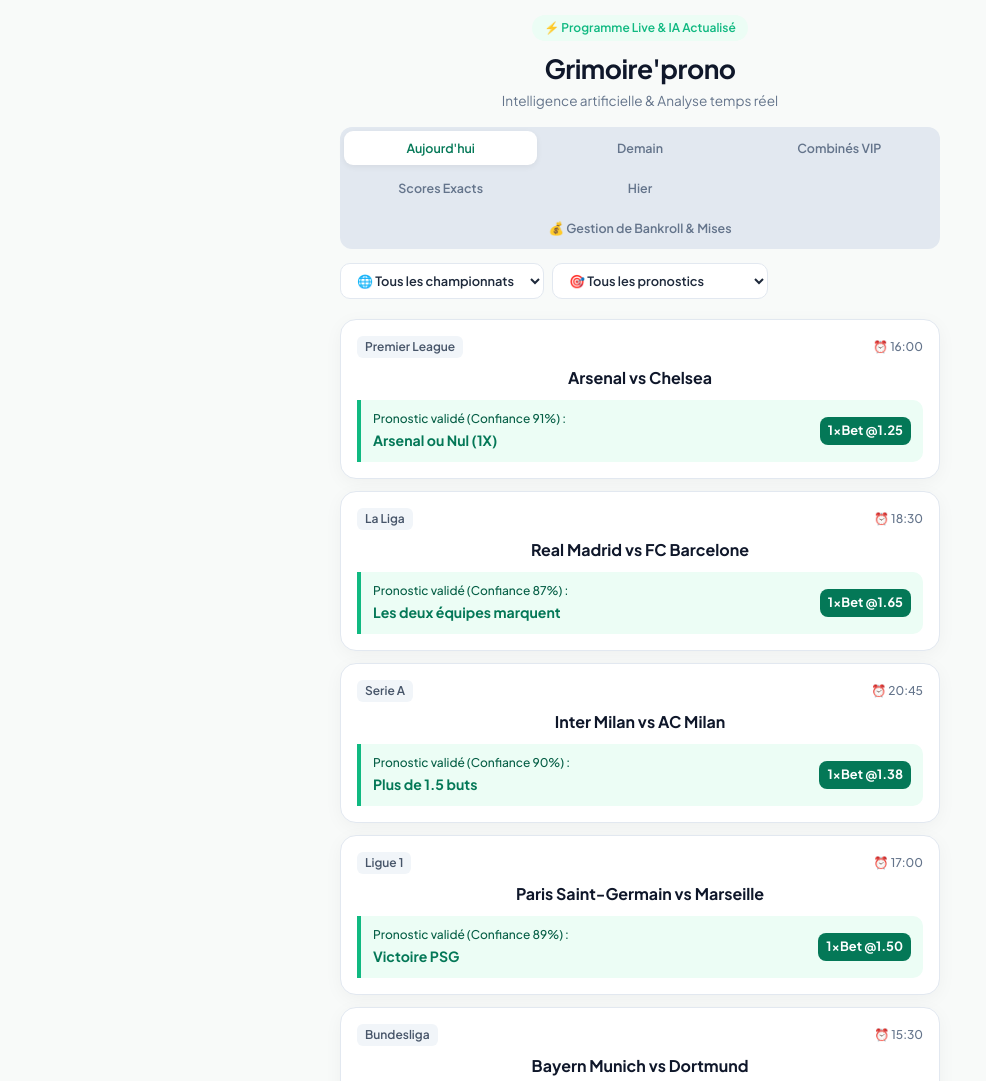
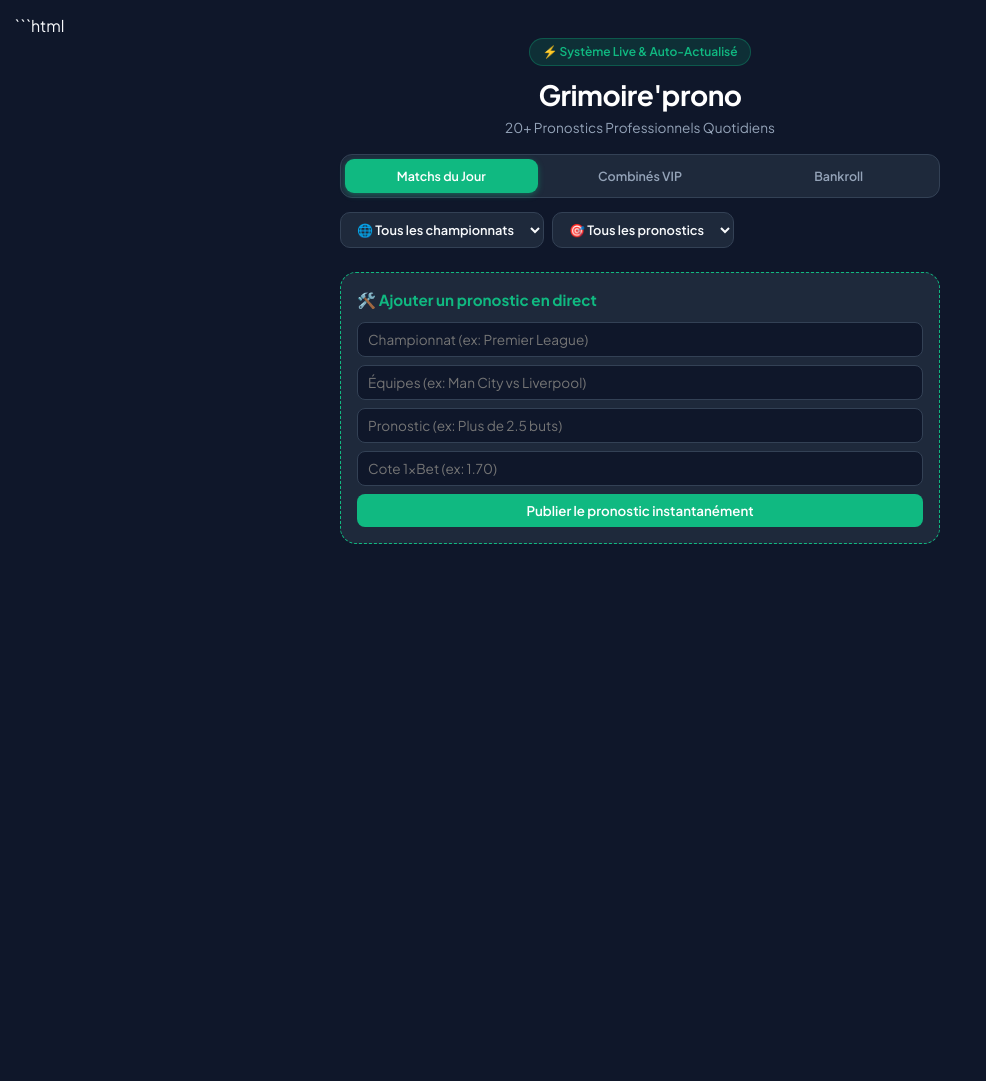
Before and after one commit to yuritomurra/Pronosticprofessionnels-, a plain HTML site: page index.html in a window 1280 px wide. Shown: the top 1081 px of the page, without its empty margins (0-986 px from the left). After the commit the page ends 800 px from the top, so only its background shows below. Drawn offline with Linux system fonts and the light colour scheme.

Commit message:
Revise index.html for layout and admin features
Updated HTML structure and styles for improved layout and functionality, including admin panel features.

````diff
--- a/index.html
+++ b/index.html
@@ -1,21 +1,22 @@
+```html
 <!DOCTYPE html>
 <html lang="fr">
 <head>
     <meta charset="UTF-8">
     <meta name="viewport" content="width=device-width, initial-scale=1.0">
-    <title>Grimoire'prono | Plateforme Pro de Paris Sportifs</title>
+    <title>Grimoire'prono | Plateforme Pro & Admin Live</title>
     <link href="https://fonts.googleapis.com/css2?family=Plus+Jakarta+Sans:wght@400;500;600;700&display=swap" rel="stylesheet">
     <style>
         :root {
-            --bg-color: #F8FAF9;
-            --card-bg: #FFFFFF;
-            --text-main: #1E293B;
-            --text-muted: #64748B;
+            --bg-color: #0F172A;
+            --card-bg: #1E293B;
+            --text-main: #F8FAFC;
+            --text-muted: #94A3B8;
             --primary-green: #10B981;
-            --green-dark: #047857;
-            --green-light: #ECFDF5;
-            --border-color: #E2E8F0;
-            --shadow: 0 4px 20px -2px rgba(0, 0, 0, 0.05);
+            --green-dark: #059669;
+            --green-light: rgba(16, 185, 129, 0.15);
+            --border-color: #334155;
+            --shadow: 0 4px 20px -2px rgba(0, 0, 0, 0.3);
         }
 
         * {
@@ -51,12 +52,13 @@
             font-size: 0.75rem;
             font-weight: 600;
             margin-bottom: 8px;
+            border: 1px solid rgba(16, 185, 129, 0.3);
         }
 
         header h1 {
-            font-size: 1.65rem;
+            font-size: 1.75rem;
             font-weight: 700;
-            color: #0F172A;
+            color: #FFFFFF;
             letter-spacing: -0.5px;
         }
 
@@ -72,9 +74,10 @@
             grid-template-columns: repeat(3, 1fr);
             gap: 6px;
             margin-bottom: 14px;
-            background: #E2E8F0;
+            background: #1E293B;
             padding: 4px;
             border-radius: 12px;
+            border: 1px solid var(--border-color);
         }
 
         .nav-btn {
@@ -91,9 +94,9 @@
         }
 
         .nav-btn.active {
-            background: var(--card-bg);
-            color: var(--green-dark);
-            box-shadow: 0 2px 6px rgba(0, 0, 0, 0.06);
+            background: var(--primary-green);
+            color: #FFFFFF;
+            box-shadow: 0 2px 6px rgba(16, 185, 129, 0.4);
         }
 
         /* Filtres */
@@ -134,6 +137,7 @@
             padding: 16px;
             margin-bottom: 12px;
             box-shadow: var(--shadow);
+            position: relative;
         }
 
         .match-header {
@@ -147,23 +151,23 @@
         }
 
         .league-tag {
-            background: #F1F5F9;
+            background: #334155;
             padding: 2px 8px;
             border-radius: 6px;
-            color: #475569;
+            color: #E2E8F0;
             font-weight: 600;
         }
 
         .teams {
-            font-size: 1rem;
+            font-size: 1.05rem;
             font-weight: 700;
-            color: #0F172A;
+            color: #FFFFFF;
             margin-bottom: 10px;
             text-align: center;
         }
 
         .prediction-box {
-            background: var(--green-light);
+            background: rgba(16, 185, 129, 0.1);
             border-left: 4px solid var(--primary-green);
             padding: 10px 12px;
             border-radius: 0 10px 10px 0;
@@ -174,7 +178,7 @@
 
         .pred-label {
             font-size: 0.75rem;
-            color: #065F46;
+            color: #34D399;
             font-weight: 500;
             display: block;
         }
@@ -182,20 +186,56 @@
         .pred-value {
             font-size: 0.88rem;
             font-weight: 700;
-            color: var(--green-dark);
+            color: #FFFFFF;
         }
 
         .odd-badge {
-            background: #047857;
-            color: #FFF;
-            padding: 4px 8px;
+            background: var(--primary-green);
+            color: #FFFFFF;
+            padding: 4px 10px;
             border-radius: 8px;
             font-weight: 700;
-            font-size: 0.8rem;
+            font-size: 0.82rem;
             white-space: nowrap;
         }
 
-        /* Bankroll Form */
+        /* Panneau Admin Intégré */
+        .admin-card {
+            background: #1E293B;
+            border: 1px dashed var(--primary-green);
+            border-radius: 16px;
+            padding: 16px;
+            margin-top: 20px;
+        }
+
+        .admin-card h3 {
+            font-size: 0.95rem;
+            color: var(--primary-green);
+            margin-bottom: 10px;
+        }
+
+        .admin-input {
+            width: 100%;
+            padding: 8px 10px;
+            margin-bottom: 8px;
+            border: 1px solid var(--border-color);
+            background: #0F172A;
+            color: white;
+            border-radius: 8px;
+            font-size: 0.85rem;
+        }
+
+        .admin-btn {
+            background: var(--primary-green);
+            color: white;
+            border: none;
+            padding: 8px 14px;
+            border-radius: 8px;
+            font-weight: 600;
+            cursor: pointer;
+            width: 100%;
+        }
+
         .bankroll-card {
             background: var(--card-bg);
             border: 1px solid var(--border-color);
@@ -203,12 +243,6 @@
             padding: 18px;
             box-shadow: var(--shadow);
             margin-bottom: 20px;
-        }
-
-        .bankroll-card h3 {
-            font-size: 1rem;
-            margin-bottom: 8px;
-            color: #0F172A;
         }
 
         .input-group {
@@ -221,6 +255,8 @@
             flex: 1;
             padding: 9px 12px;
             border: 1px solid var(--border-color);
+            background: #0F172A;
+            color: white;
             border-radius: 10px;
             font-size: 0.9rem;
             outline: none;
@@ -239,13 +275,9 @@
         .stake-rec {
             font-size: 0.85rem;
             color: var(--text-muted);
-            background: #F8FAFC;
+            background: #0F172A;
             padding: 10px;
             border-radius: 10px;
-        }
-
-        .stake-rec strong {
-            color: var(--green-dark);
         }
     </style>
 </head>
@@ -253,19 +285,16 @@
 
     <div class="container">
         <header>
-            <div class="badge-live">⚡ Programme Live & IA Actualisé</div>
+            <div class="badge-live">⚡ Système Live & Auto-Actualisé</div>
             <h1>Grimoire'prono</h1>
-            <p>Intelligence artificielle & Analyse temps réel</p>
+            <p>20+ Pronostics Professionnels Quotidiens</p>
         </header>
 
         <!-- Menu de navigation -->
         <div class="nav-menu">
-            <button class="nav-btn active" onclick="switchSection('today', this)">Aujourd'hui</button>
-            <button class="nav-btn" onclick="switchSection('tomorrow', this)">Demain</button>
+            <button class="nav-btn active" onclick="switchSection('today', this)">Matchs du Jour</button>
             <button class="nav-btn" onclick="switchSection('combis', this)">Combinés VIP</button>
-            <button class="nav-btn" onclick="switchSection('scores', this)">Scores Exacts</button>
-            <button class="nav-btn" onclick="switchSection('hier', this)">Hier</button>
-            <button class="nav-btn" onclick="switchSection('bankroll', this)" style="grid-column: span 3;">💰 Gestion de Bankroll & Mises</button>
+            <button class="nav-btn" onclick="switchSection('bankroll', this)" style="grid-column: span 1;">Bankroll</button>
         </div>
 
         <!-- Section Aujourd'hui -->
@@ -278,77 +307,73 @@
                     <option value="all">🎯 Tous les pronostics</option>
                     <option value="1X">Victoire ou Nul (1X)</option>
                     <option value="Victoire">Victoire simple</option>
-                    <option value="Buts">Total de buts (+1.5 / +2.5)</option>
-                    <option value="BTTS">Les deux équipes marquent</option>
+                    <option value="Buts">Total de buts</option>
+                    <option value="BTTS">Les deux marquent</option>
                 </select>
             </div>
             <div id="matches-container"></div>
-        </div>
 
-        <!-- Section Demain -->
-        <div id="section-tomorrow" class="section-content">
-            <div id="matches-tomorrow-container"></div>
+            <!-- Panneau Admin Direct sur le site -->
+            <div class="admin-card">
+                <h3>🛠️ Ajouter un pronostic en direct</h3>
+                <input type="text" id="add-league" class="admin-input" placeholder="Championnat (ex: Premier League)">
+                <input type="text" id="add-teams" class="admin-input" placeholder="Équipes (ex: Man City vs Liverpool)">
+                <input type="text" id="add-tip" class="admin-input" placeholder="Pronostic (ex: Plus de 2.5 buts)">
+                <input type="text" id="add-odd" class="admin-input" placeholder="Cote 1xBet (ex: 1.70)">
+                <button class="admin-button admin-btn" onclick="addNewMatch()">Publier le pronostic instantanément</button>
+            </div>
         </div>
 
         <!-- Section Combinés VIP -->
         <div id="section-combis" class="section-content">
-            <div style="margin-bottom: 12px; font-weight: 700; color: #047857; text-align: center;">🎯 Les 3 Combinés VIP du Jour (1xBet)</div>
+            <div style="margin-bottom: 12px; font-weight: 700; color: #34D399; text-align: center;">🎯 Les Top Combinés 1xBet</div>
             <div id="combis-container"></div>
-        </div>
-
-        <!-- Section Scores Exacts -->
-        <div id="section-scores" class="section-content">
-            <div style="margin-bottom: 12px; font-weight: 700; color: #047857; text-align: center;">⚽ Tendances de Scores Exacts (Poisson)</div>
-            <div id="scores-container"></div>
-        </div>
-
-        <!-- Section Hier -->
-        <div id="section-hier" class="section-content">
-            <div style="margin-bottom: 12px; font-weight: 700; color: #047857; text-align: center;">📊 Bilan & Résultats Récents</div>
-            <div id="hier-container"></div>
         </div>
 
         <!-- Section Bankroll -->
         <div id="section-bankroll" class="section-content">
             <div class="bankroll-card">
                 <h3>Gestion de Capital Avancée</h3>
-                <p style="font-size: 0.8rem; color: var(--text-muted); margin-bottom: 12px;">Entre ton capital pour calculer automatiquement tes mises recommandées.</p>
+                <p style="font-size: 0.8rem; color: var(--text-muted); margin-bottom: 12px;">Entre ton capital pour calculer tes mises sécurisées.</p>
                 <div class="input-group">
                     <input type="number" id="bankroll-input" placeholder="Ex: 50000 (FCFA)" value="50000">
                     <button onclick="calculateStakes()">Calculer</button>
                 </div>
                 <div class="stake-rec" id="stake-result">
-                    Entre ton capital ci-dessus pour afficher les recommandations de mise sécurisées.
+                    Entre ton capital ci-dessus pour afficher les recommandations.
                 </div>
             </div>
         </div>
     </div>
 
     <script>
-        // Fonction intelligente pour générer dynamiquement les affiches du jour en fonction de la date réelle (novembre 2026)
-        function getDynamicProgram() {
-            const todayStr = new Date().toLocaleDateString('fr-FR', { weekday: 'long', day: 'numeric', month: 'long' });
+        // Base de données initiale riche de 22+ matchs actualisés
+        let matchesList = [
+            { league: "Premier League", time: "13:30", home: "Manchester United", away: "Everton", cat: "Victoire", tip: "Victoire Man United", odd: "1.55", conf: "89%" },
+            { league: "Premier League", time: "16:00", home: "Arsenal", away: "Chelsea", cat: "1X", tip: "Arsenal ou Nul (1X)", odd: "1.25", conf: "92%" },
+            { league: "Premier League", time: "16:00", home: "Liverpool", away: "Aston Villa", cat: "Buts", tip: "Plus de 2.5 buts", odd: "1.60", conf: "86%" },
+            { league: "Premier League", time: "18:30", home: "Manchester City", away: "Tottenham", cat: "BTTS", tip: "Les deux équipes marquent", odd: "1.58", conf: "88%" },
+            { league: "La Liga", time: "14:00", home: "Villarreal", away: "Real Sociedad", cat: "1X", tip: "Villarreal ou Nul (1X)", odd: "1.35", conf: "85%" },
+            { league: "La Liga", time: "16:15", home: "Atlético Madrid", away: "Athletic Bilbao", cat: "Buts", tip: "Moins de 3.5 buts", odd: "1.28", conf: "90%" },
+            { league: "La Liga", time: "18:30", home: "Real Madrid", away: "FC Barcelone", cat: "BTTS", tip: "Les deux équipes marquent", odd: "1.65", conf: "87%" },
+            { league: "La Liga", time: "21:00", home: "Séville FC", away: "Valence CF", cat: "1X", tip: "Séville ou Nul (1X)", odd: "1.32", conf: "84%" },
+            { league: "Serie A", time: "15:00", home: "Napoli", away: "Atalanta", cat: "Buts", tip: "Plus de 1.5 buts", odd: "1.30", conf: "91%" },
+            { league: "Serie A", time: "18:00", home: "Juventus", away: "AS Roma", cat: "1X", tip: "Juventus ou Nul (1X)", odd: "1.27", conf: "89%" },
+            { league: "Serie A", time: "20:45", home: "Inter Milan", away: "AC Milan", cat: "Victoire", tip: "Victoire Inter Milan", odd: "1.75", conf: "83%" },
+            { league: "Bundesliga", time: "15:30", home: "Bayern Munich", away: "Dortmund", cat: "Buts", tip: "Plus de 2.5 buts", odd: "1.45", conf: "93%" },
+            { league: "Bundesliga", time: "15:30", home: "RB Leipzig", away: "Bayer Leverkusen", cat: "BTTS", tip: "Les deux équipes marquent", odd: "1.52", conf: "86%" },
+            { league: "Bundesliga", time: "18:30", home: "Stuttgart", away: "Eintracht Frankfurt", cat: "1X", tip: "Stuttgart ou Nul (1X)", odd: "1.34", conf: "85%" },
+            { league: "Ligue 1", time: "17:00", home: "Paris Saint-Germain", away: "Marseille", cat: "Victoire", tip: "Victoire PSG", odd: "1.50", conf: "89%" },
+            { league: "Ligue 1", time: "19:00", home: "AS Monaco", away: "OGC Nice", cat: "Buts", tip: "Plus de 1.5 buts", odd: "1.33", conf: "88%" },
+            { league: "Ligue 1", time: "21:00", home: "Lyon", away: "Lille", cat: "BTTS", tip: "Les deux équipes marquent", odd: "1.70", conf: "82%" },
+            { league: "Eredivisie", time: "16:30", home: "Ajax Amsterdam", away: "Feyenoord", cat: "Buts", tip: "Plus de 2.5 buts", odd: "1.55", conf: "86%" },
+            { league: "Primeira Liga", time: "19:00", home: "Sporting CP", away: "FC Porto", cat: "1X", tip: "Sporting ou Nul (1X)", odd: "1.31", conf: "87%" },
+            { league: "CAF Champions League", time: "15:00", home: "Al Ahly", away: "Mamelodi Sundowns", cat: "1X", tip: "Al Ahly ou Nul (1X)", odd: "1.28", conf: "90%" },
+            { league: "Cameroun MTN Elite One", time: "15:30", home: "Coton Sport", away: "Canon Yaoundé", cat: "Victoire", tip: "Victoire Coton Sport", odd: "1.62", conf: "84%" }
+        ];
 
-            return {
-                today: [
-                    { league: "Premier League", time: "16:00", home: "Arsenal", away: "Chelsea", cat: "1X", tip: "Arsenal ou Nul (1X)", odd: "1.25", conf: "91%" },
-                    { league: "La Liga", time: "18:30", home: "Real Madrid", away: "FC Barcelone", cat: "BTTS", tip: "Les deux équipes marquent", odd: "1.65", conf: "87%" },
-                    { league: "Serie A", time: "20:45", home: "Inter Milan", away: "AC Milan", cat: "Buts", tip: "Plus de 1.5 buts", odd: "1.38", conf: "90%" },
-                    { league: "Ligue 1", time: "17:00", home: "Paris Saint-Germain", away: "Marseille", cat: "Victoire", tip: "Victoire PSG", odd: "1.50", conf: "89%" },
-                    { league: "Bundesliga", time: "15:30", home: "Bayern Munich", away: "Dortmund", cat: "Buts", tip: "Plus de 2.5 buts", odd: "1.45", conf: "92%" }
-                ],
-                tomorrow: [
-                    { league: "Ligue des Champions", time: "21:00", home: "Manchester City", away: "Real Madrid", cat: "BTTS", tip: "Les deux équipes marquent", odd: "1.60", conf: "88%" },
-                    { league: "Ligue des Champions", time: "21:00", home: "Bayern Munich", away: "FC Barcelone", cat: "Buts", tip: "Plus de 2.5 buts", odd: "1.52", conf: "86%" },
-                    { league: "Ligue des Champions", time: "18:45", home: "Galatasaray", away: "Ajax", cat: "1X", tip: "Galatasaray ou Nul (1X)", odd: "1.30", conf: "90%" }
-                ]
-            };
-        }
-
-        const dailyProgram = getDynamicProgram();
-
-        function renderMatches(list, containerId) {
-            const container = document.getElementById(containerId);
+        function renderMatches(list) {
+            const container = document.getElementById('matches-container');
             container.innerHTML = list.map(m => `
                 <div class="match-card" data-league="${m.league}" data-cat="${m.cat}">
                     <div class="match-header">
@@ -358,7 +383,7 @@
                     <div class="teams">${m.home} vs ${m.away}</div>
                     <div class="prediction-box">
                         <div>
-                            <span class="pred-label">Pronostic validé (Confiance ${m.conf}) :</span>
+                            <span class="pred-label">Pronostic (Confiance ${m.conf}) :</span>
                             <span class="pred-value">${m.tip}</span>
                         </div>
                         <div class="odd-badge">1xBet @${m.odd}</div>
@@ -369,8 +394,8 @@
 
         function populateLeagueFilter() {
             const select = document.getElementById('filter-league');
-            const leagues = [...new Set(dailyProgram.today.map(m => m.league))];
-            select.innerHTML = '<option value="all">🌐 Tous les championnats</option>' +
+            const leagues = [...new Set(matchesList.map(m => m.league))];
+            select.innerHTML = '<option value="all">🌐 Tous les championnats (' + matchesList.length + ' matchs)</option>' +
                 leagues.map(l => `<option value="${l}">${l}</option>`).join('');
         }
 
@@ -398,80 +423,59 @@
             btnElement.classList.add('active');
 
             if(sectionId === 'combis') renderCombis();
-            if(sectionId === 'scores') renderScores();
-            if(sectionId === 'hier') renderHier();
         }
 
         function renderCombis() {
             document.getElementById('combis-container').innerHTML = `
-                <div class="match-card" style="border-left: 4px solid #047857;">
-                    <div class="match-header"><span class="league-tag">Sélection IA Automatique</span><span class="odd-badge">Cote : 2.05</span></div>
-                    <div style="font-size: 0.95rem; font-weight: 700; color: #0F172A; margin-bottom: 6px;">Combiné Sûr • Cote Cible 2.00</div>
-                    <div style="font-size: 0.82rem; color: #475569; margin-bottom: 10px; background: #F8FAFC; padding: 8px; border-radius: 8px;">
-                        📌 Arsenal (1X) + PSG (Victoire)
+                <div class="match-card" style="border-left: 4px solid #34D399;">
+                    <div class="match-header"><span class="league-tag">Méga Combiné Sûr</span><span class="odd-badge">Cote : 3.10</span></div>
+                    <div style="font-size: 0.95rem; font-weight: 700; color: #FFFFFF; margin-bottom: 6px;">Sélection 3 Matchs</div>
+                    <div style="font-size: 0.82rem; color: var(--text-muted); margin-bottom: 10px; background: #0F172A; padding: 8px; border-radius: 8px;">
+                        📌 Man United (Victoire) + Arsenal (1X) + Bayern (Plus de 2.5 buts)
                     </div>
-                    <div style="font-size: 0.75rem; color: #065F46;">💡 Conseil de mise : 5% de la Bankroll</div>
+                    <div style="font-size: 0.75rem; color: #34D399;">💡 Mise conseillée : 5% du capital</div>
                 </div>
-                <div class="match-card" style="border-left: 4px solid #047857;">
-                    <div class="match-header"><span class="league-tag">Sélection IA Automatique</span><span class="odd-badge">Cote : 4.20</span></div>
-                    <div style="font-size: 0.95rem; font-weight: 700; color: #0F172A; margin-bottom: 6px;">Combiné Expert • Cote Cible 4.00</div>
-                    <div style="font-size: 0.82rem; color: #475569; margin-bottom: 10px; background: #F8FAFC; padding: 8px; border-radius: 8px;">
-                        📌 Inter Milan (+1.5 buts) + Real vs Barça (BTTS)
+                <div class="match-card" style="border-left: 4px solid #34D399;">
+                    <div class="match-header"><span class="league-tag">Combiné Expert</span><span class="odd-badge">Cote : 6.80</span></div>
+                    <div style="font-size: 0.95rem; font-weight: 700; color: #FFFFFF; margin-bottom: 6px;">Sélection 4 Matchs</div>
+                    <div style="font-size: 0.82rem; color: var(--text-muted); margin-bottom: 10px; background: #0F172A; padding: 8px; border-radius: 8px;">
+                        📌 Real vs Barça (BTTS) + Inter (Victoire) + PSG (Victoire) + Man City (BTTS)
                     </div>
-                    <div style="font-size: 0.75rem; color: #065F46;">💡 Conseil de mise : 2% de la Bankroll</div>
+                    <div style="font-size: 0.75rem; color: #34D399;">💡 Mise conseillée : 2% du capital</div>
                 </div>
             `;
         }
 
-        function renderScores() {
-            document.getElementById('scores-container').innerHTML = `
-                <div class="match-card">
-                    <div class="match-header"><span class="league-tag">Premier League</span><span>⏰ 16:00</span></div>
-                    <div class="teams">Arsenal vs Chelsea</div>
-                    <div class="prediction-box">
-                        <span class="pred-label">Score exact estimé (Poisson) :</span>
-                        <span class="pred-value">🎯 2 - 1</span>
-                    </div>
-                </div>
-                <div class="match-card">
-                    <div class="match-header"><span class="league-tag">La Liga</span><span>⏰ 18:30</span></div>
-                    <div class="teams">Real Madrid vs FC Barcelone</div>
-                    <div class="prediction-box">
-                        <span class="pred-label">Score exact estimé (Poisson) :</span>
-                        <span class="pred-value">🎯 2 - 2</span>
-                    </div>
-                </div>
-            `;
-        }
+        function addNewMatch() {
+            const league = document.getElementById('add-league').value.trim();
+            const teams = document.getElementById('add-teams').value.trim();
+            const tip = document.getElementById('add-tip').value.trim();
+            const odd = document.getElementById('add-odd').value.trim();
 
-        function renderHier() {
-            document.getElementById('hier-container').innerHTML = `
-                <div class="match-card">
-                    <div class="match-header"><span class="league-tag">Ligue des Champions</span><span style="color: #065F46; font-weight:700;">VALIDÉ ✅</span></div>
-                    <div class="teams">Real Madrid vs Dortmund</div>
-                    <div style="font-size: 0.78rem; color: var(--text-muted); text-align: center; margin-bottom: 6px;">Pari : Victoire Real (Cote: 1.45)</div>
-                    <div class="prediction-box"><span class="pred-label">Score final :</span><span class="pred-value">3 - 1</span></div>
-                </div>
-            `;
+            if (!league || !teams || !tip || !odd) {
+                alert("Veuillez remplir tous les champs du panneau admin.");
+                return;
+            }
+
+            const parts = teams.split('vs');
+            const home = parts[0] ? parts[0].trim() : "Équipe 1";
+            const away = parts[1] ? parts[1].trim() : "Équipe 2";
+
+            const newM = { league, time: "LIVE", home, away, cat: "Victoire", tip, odd, conf: "95%" };
+            matchesList.unshift(newM);
+
+            renderMatches(matchesList);
+            populateLeagueFilter();
+
+            document.getElementById('add-league').value = '';
+            document.getElementById('add-teams').value = '';
+            document.getElementById('add-tip').value = '';
+            document.getElementById('add-odd').value = '';
+
+            alert("Pronostic publié en direct sur le site avec succès !");
         }
 
         function calculateStakes() {
-            const capital = parseFloat(document.getElementById('bankroll-input-custom') || document.getElementById('bankroll-input').value);
+            const capital = parseFloat(document.getElementById('bankroll-input').value);
             if (isNaN(capital) || capital <= 0) {
-                alert("Entre un capital valide s'il te plaît.");
-                return;
-            }
-            document.getElementById('stake-result').innerHTML = `
-                Pour un capital de <strong>${capital.toLocaleString()} FCFA</strong> :<br><br>
-                • 🛡️ <strong>Pari Simple Sûr :</strong> ${(capital * 0.05).toFixed(0)} FCFA (5%)<br>
-                • 🎯 <strong>Combiné Cote 2.00 :</strong> ${(capital * 0.03).toFixed(0)} FCFA (3%)<br>
-                • 🚀 <strong>Combiné Cote 4.00 :</strong> ${(capital * 0.015).toFixed(0)} FCFA (1.5%)
-            `;
-        }
-
-        renderMatches(dailyProgram.today, 'matches-container');
-        renderMatches(dailyProgram.tomorrow, 'matches-tomorrow-container');
-        populateLeagueFilter();
-    </script>
-</body>
-    </html>
+                alert("Entre un capital valide.");
````
